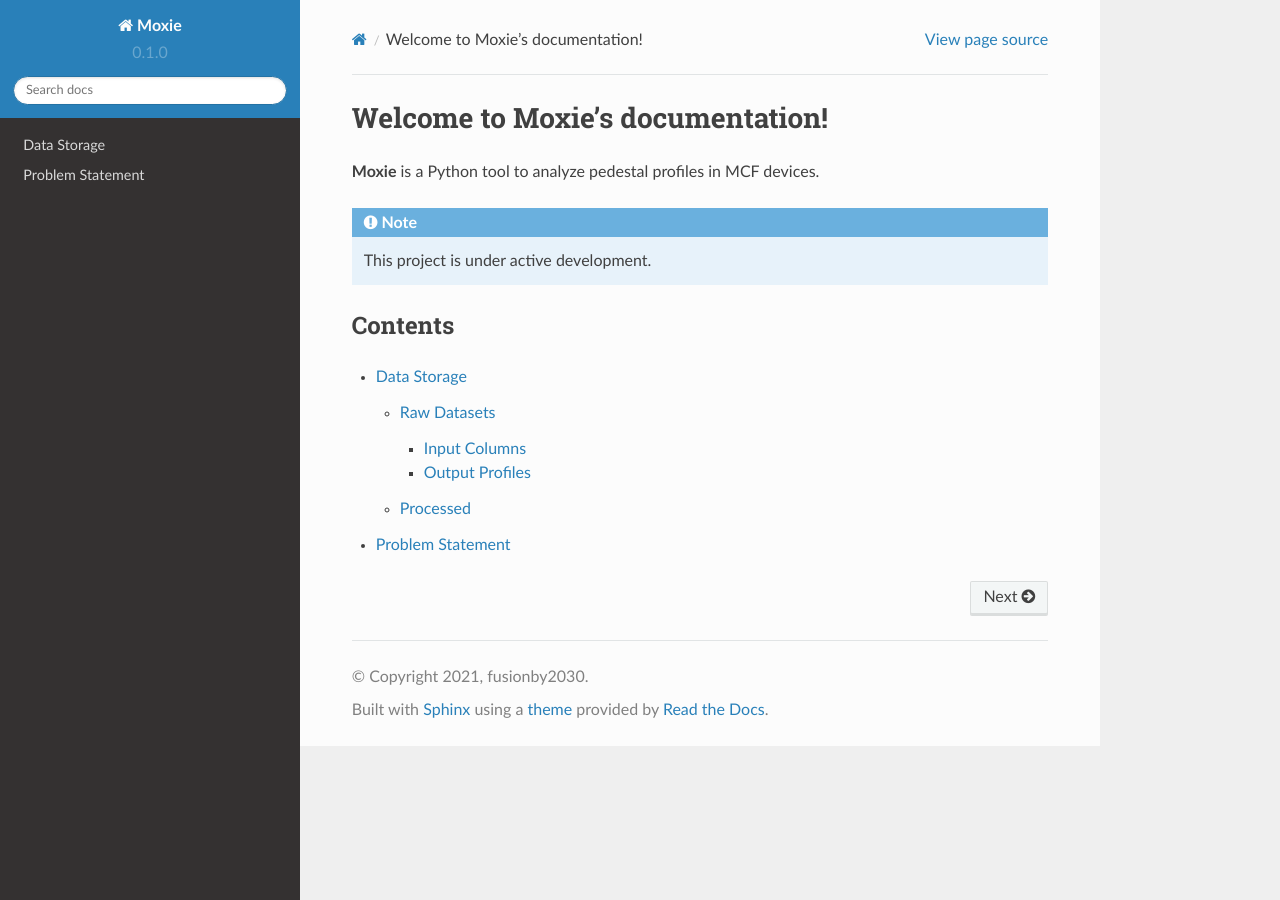
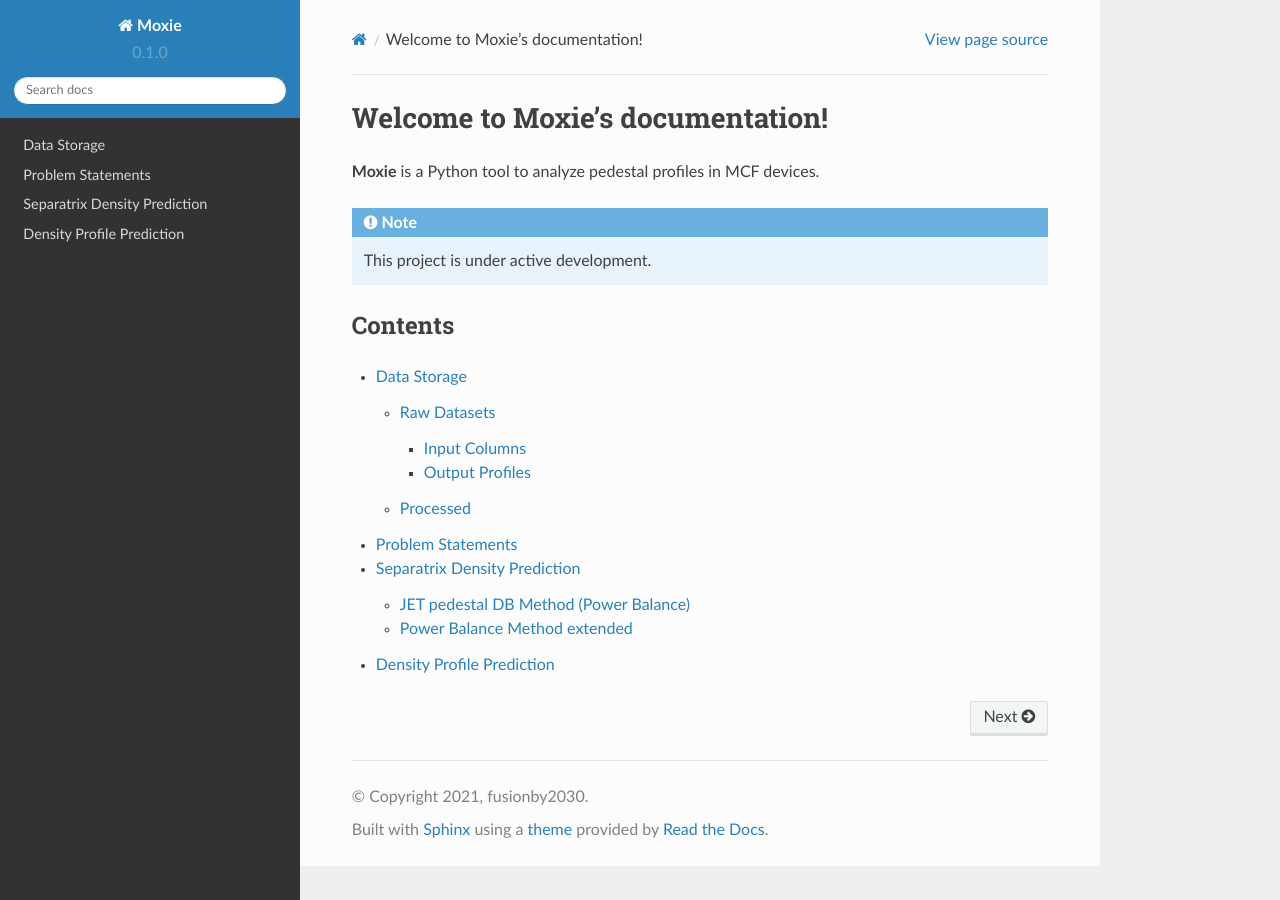
Before and after one commit to fusionby2030/moxie, a Sphinx documentation site: the page built from docs/source/index.rst, in a window 1280 px wide. Built offline with Sphinx 7.4.7 and the Read the Docs theme 2.0.0, drawn with Linux system fonts in a browser that asks for light colours; some of the changed lines change nothing that is shown.

Commit message:
Update problem statement to reflect desire for nesep.

```diff
--- a/docs/source/problem_statement.rst
+++ b/docs/source/problem_statement.rst
@@ -1,5 +1,39 @@
-Problem Statement
+Problem Statements
 ===================================
+
+
+Separatrix Density Prediction
+========
+
+JET pedestal DB Method (Power Balance)
+---------
+
+Simply fit a regressor using the JET pedestal database to predict nesep from main eng. params.
+
+
+Power Balance Method extended
+----
+
+*. We have pulses
+*. Pulses consist of radial density and temperature profiles for 701 time steps
+*. Also consist of feature profiles along the given time steps
+*. We want to feed previous feature profiles to predict the nesep in a time evolving maner
+
+
+To do this, for each pulse, we need:
+
+*. nesep at the 701 time steps
+        *. HRTS fit of temperature and density
+        *. Find Te = 100eV of temperature, that is position of separatrix
+        *. get ne at that position
+        *. ?????
+        *. Profit
+*. For each time step, window the inputs to feed to an RNN.
+
+
+
+Density Profile Prediction
+========
 
 #. We have pulses.
 #. Pulses consist of radial density profiles for 701 time steps
```
